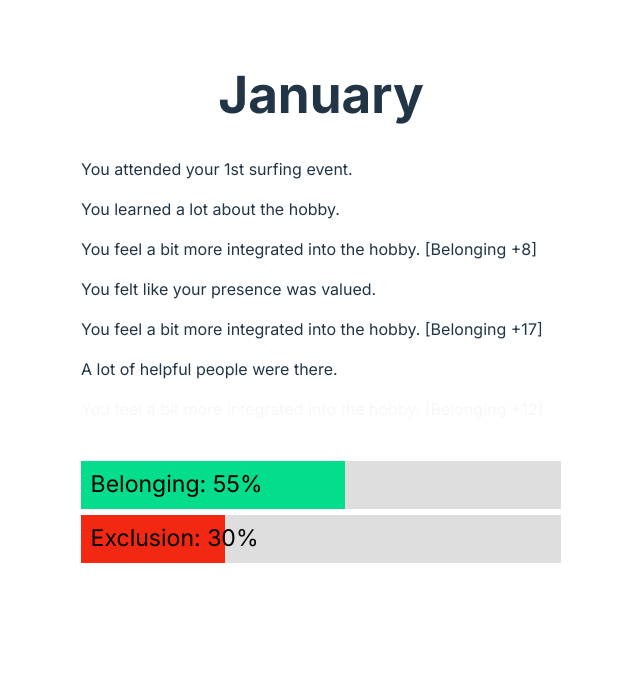
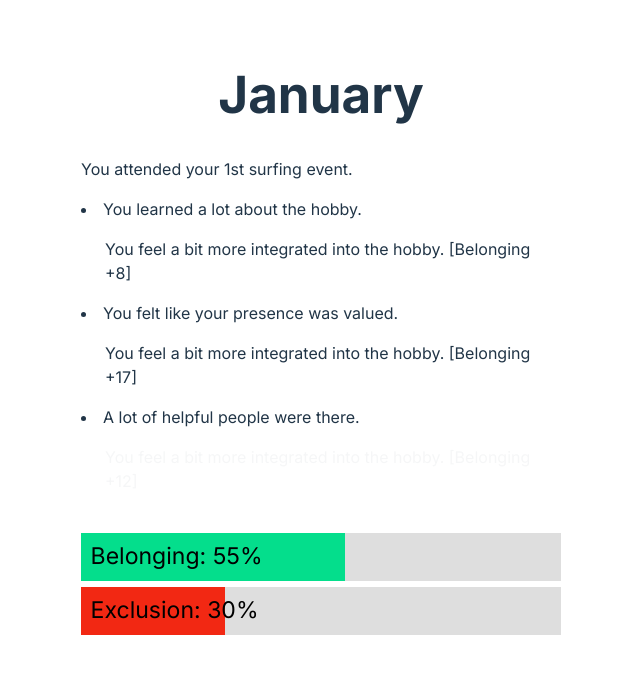
Before and after one commit to mapsandapps/fraught, a React (Vite) app: page / in a window 1280 px wide. Both pictures are taken after a click on the button "Continue". Shown: the top 674 px of the page, without its empty margins (319-959 px from the left). Built offline with nearby package versions, Linux system fonts and the light colour scheme.

Commit message:
Use classes for animated text

```diff
--- a/package.json
+++ b/package.json
@@ -10,6 +10,7 @@
     "preview": "vite preview"
   },
   "dependencies": {
+    "clsx": "^2.1.1",
     "lodash": "^4.17.21",
     "react": "^18.3.1",
     "react-dom": "^18.3.1"
--- /dev/null
+++ b/src/components/AnimatedTextWithButtons.css
@@ -0,0 +1,10 @@
+.stat-text {
+  margin-left: 24px;
+  /* background-color: gray; */
+}
+
+@media (prefers-color-scheme: light) {
+  .stat-text {
+    /* background-color: lightgray; */
+  }
+}
--- a/src/components/AnimatedTextWithButtons.tsx
+++ b/src/components/AnimatedTextWithButtons.tsx
@@ -1,6 +1,8 @@
 import React, { useState } from "react";
+import clsx from 'clsx';
 import { DEFAULT_TEXT_ANIMATION_DELAY } from "../helpers";
-import { AnimatedText } from "../types";
+import { AnimatedText, AnimatedTextClass } from "../types";
+import "./AnimatedTextWithButtons.css";
 
 interface AnimatedTextWithButtonsProps {
   children?: React.ReactNode
@@ -23,10 +25,22 @@ export default function AnimatedTextWithButtons(props: AnimatedTextWithButtonsPr
       {texts.map((text, i) => {
         const animationDelay = `${(i + (extraDelay || 0)) * DEFAULT_TEXT_ANIMATION_DELAY}ms`
 
+        if (text.class === AnimatedTextClass.bullet) {
+          return (
+            <li
+              key={`text-${i}`}
+              className="fade-in-text"
+              style={{ animationDelay }}
+            >
+              { text.text }
+            </li>
+          )
+        }
+
         return (
           <p
             key={`text-${i}`}
-            className="fade-in-text"
+            className={clsx({ 'fade-in-text': true, 'stat-text': text.class === AnimatedTextClass.statText })}
             style={{ animationDelay }}
           >
             { text.text }
--- a/src/components/Event.tsx
+++ b/src/components/Event.tsx
@@ -51,8 +51,8 @@ export default function Event(props: EventProps) {
     expectation.occurrences.map(occurrence => {
       timing += DEFAULT_TEXT_ANIMATION_DELAY
       occurrence.timing = timing
-      texts.push({ text: occurrence.text })
-      texts.push({ text: getStatChangeText(occurrence) })
+      texts.push({ text: occurrence.text, class: AnimatedTextClass.bullet })
+      texts.push({ text: getStatChangeText(occurrence), class: AnimatedTextClass.statText })
       timing += DEFAULT_TEXT_ANIMATION_DELAY
     })
   })
--- a/src/types.ts
+++ b/src/types.ts
@@ -35,6 +35,7 @@ export enum Choice {
 }
 
 export enum AnimatedTextClass {
+  bullet = 'bullet',
   statText = 'stat-text',
 }
 
```
Also changed, not shown: 1 other file (tests, documents, lock files or other folders).
